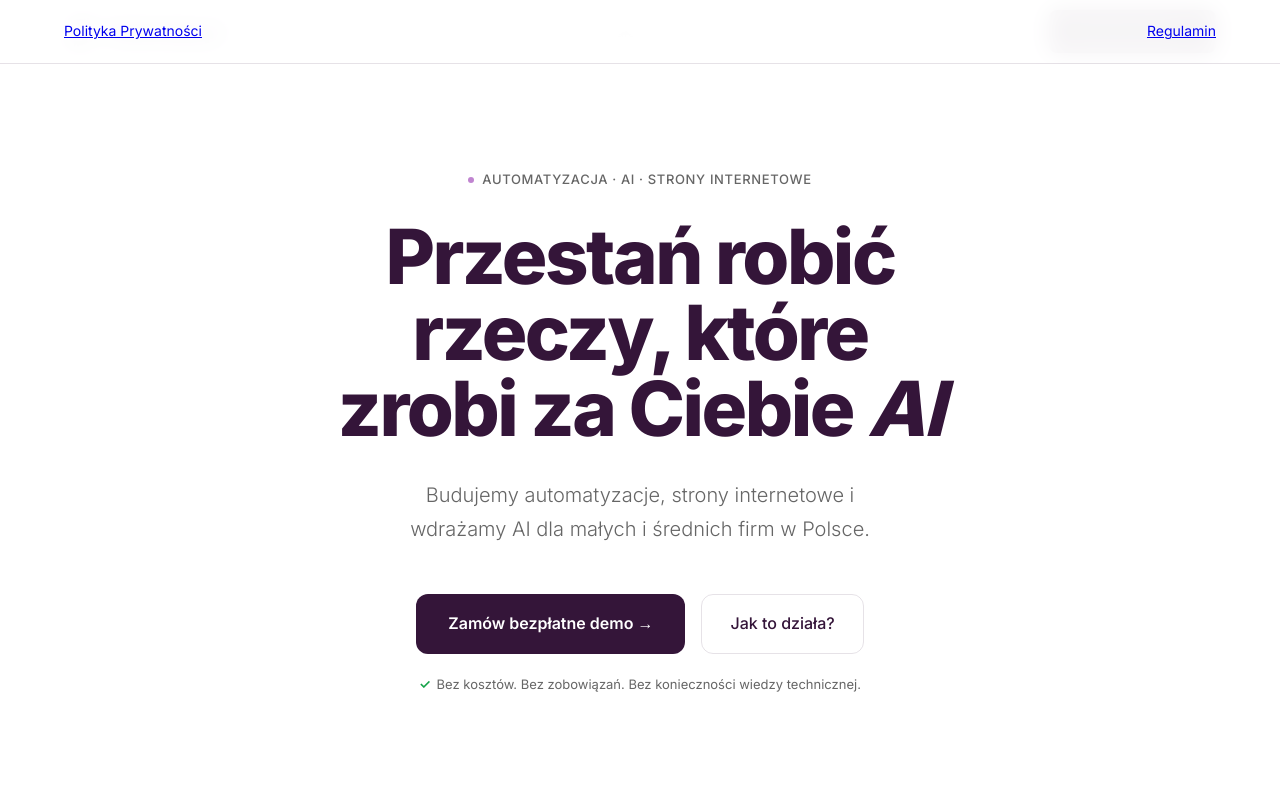
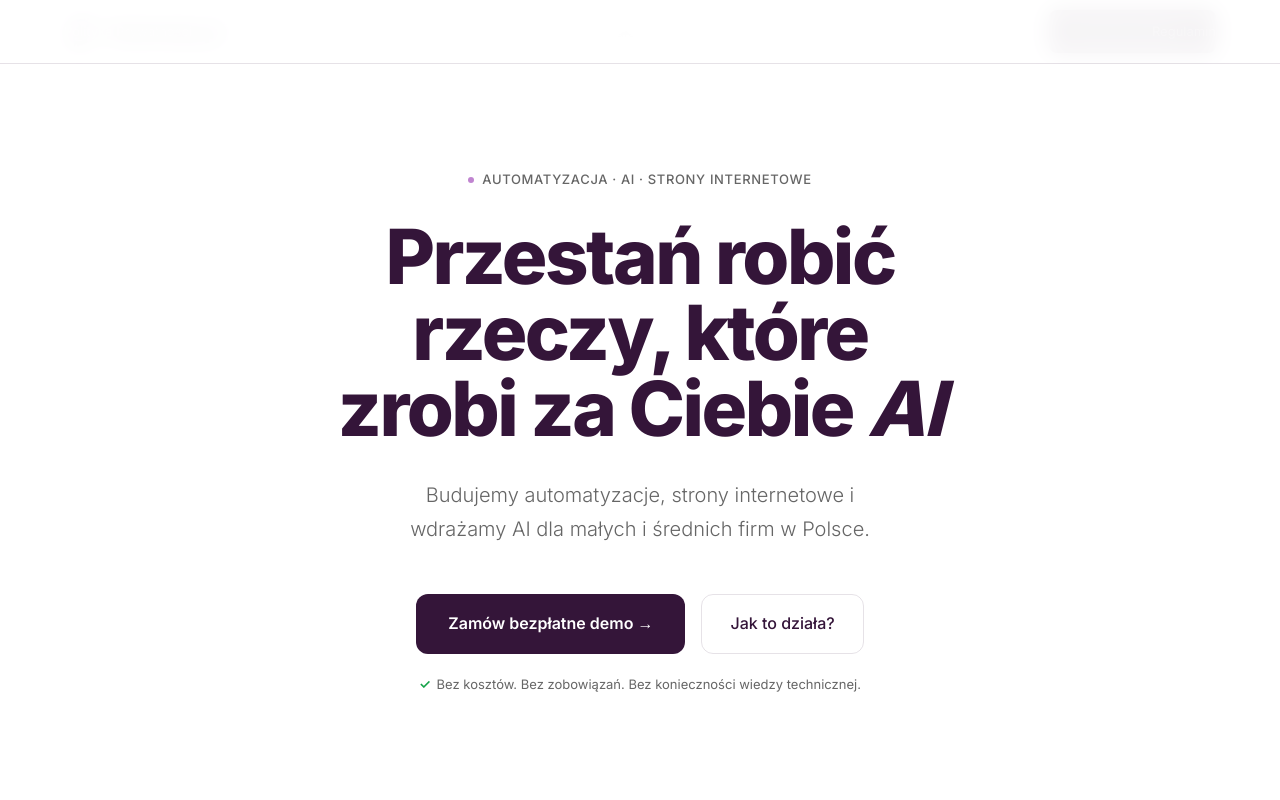
Before and after one commit to MikeyX03/automaly-next, a Next.js app: page / in a window 1280 px wide. Shown: the top 800 px of the page. Built offline with nearby package versions, Linux system fonts and the light colour scheme; no server answers; the database is empty.

Commit message:
Update globals.css

```diff
--- a/app/globals.css
+++ b/app/globals.css
@@ -493,18 +493,18 @@ footer {
   font-size: 13px;
   color: rgba(255,255,255,0.25);
 }
-.footer-legal {
+.footer-legal-nav {
   display: flex;
   align-items: center;
   gap: 24px;
 }
-.footer-legal a {
+.footer-legal-nav a {
   font-size: 13px;
   color: rgba(255,255,255,0.25);
   text-decoration: none;
   transition: color 0.2s;
 }
-.footer-legal a:hover { color: rgba(255,255,255,0.55); }
+.footer-legal-nav a:hover { color: rgba(255,255,255,0.55); }
 
 /* LEGAL PAGES */
 .legal-page {
```
